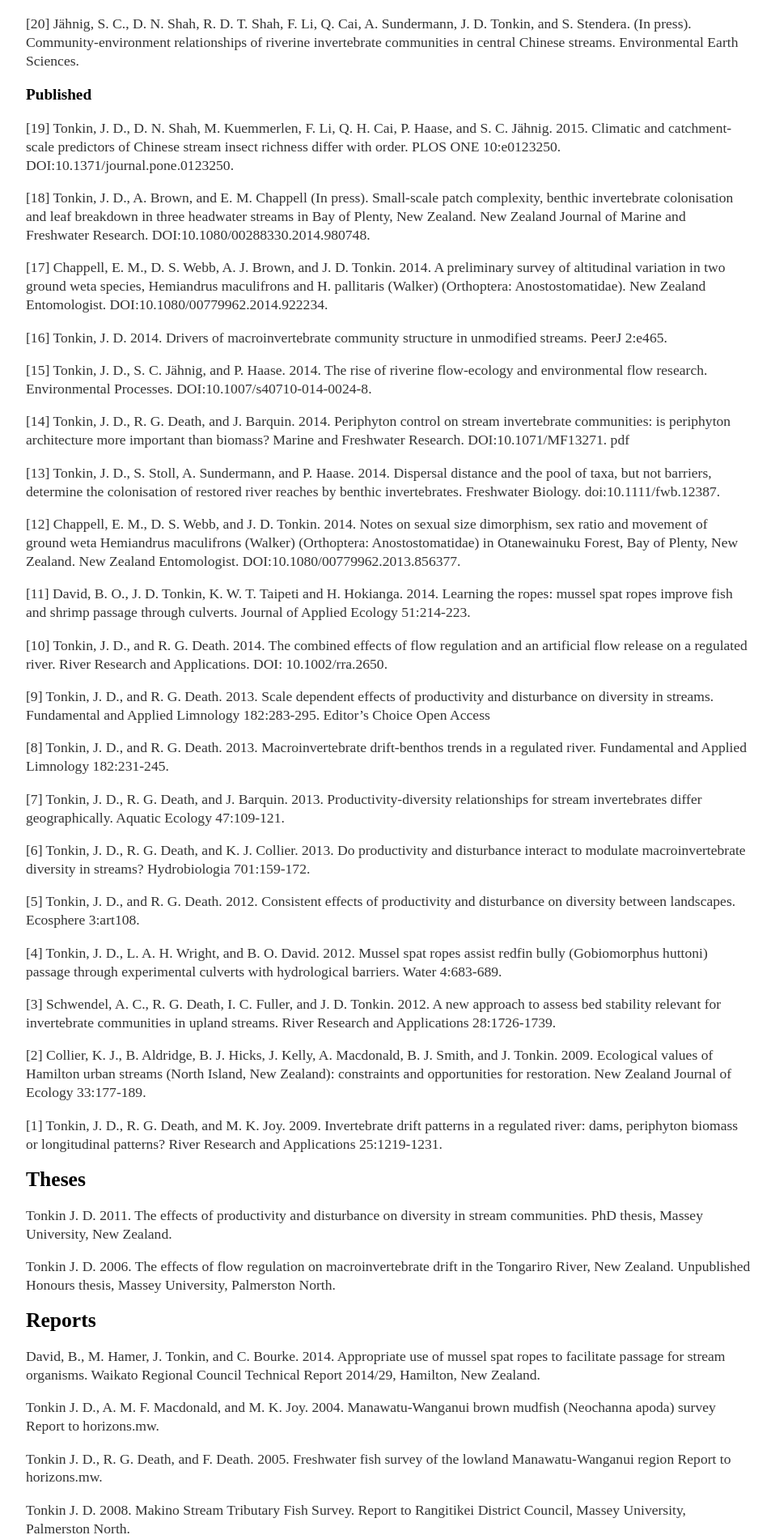
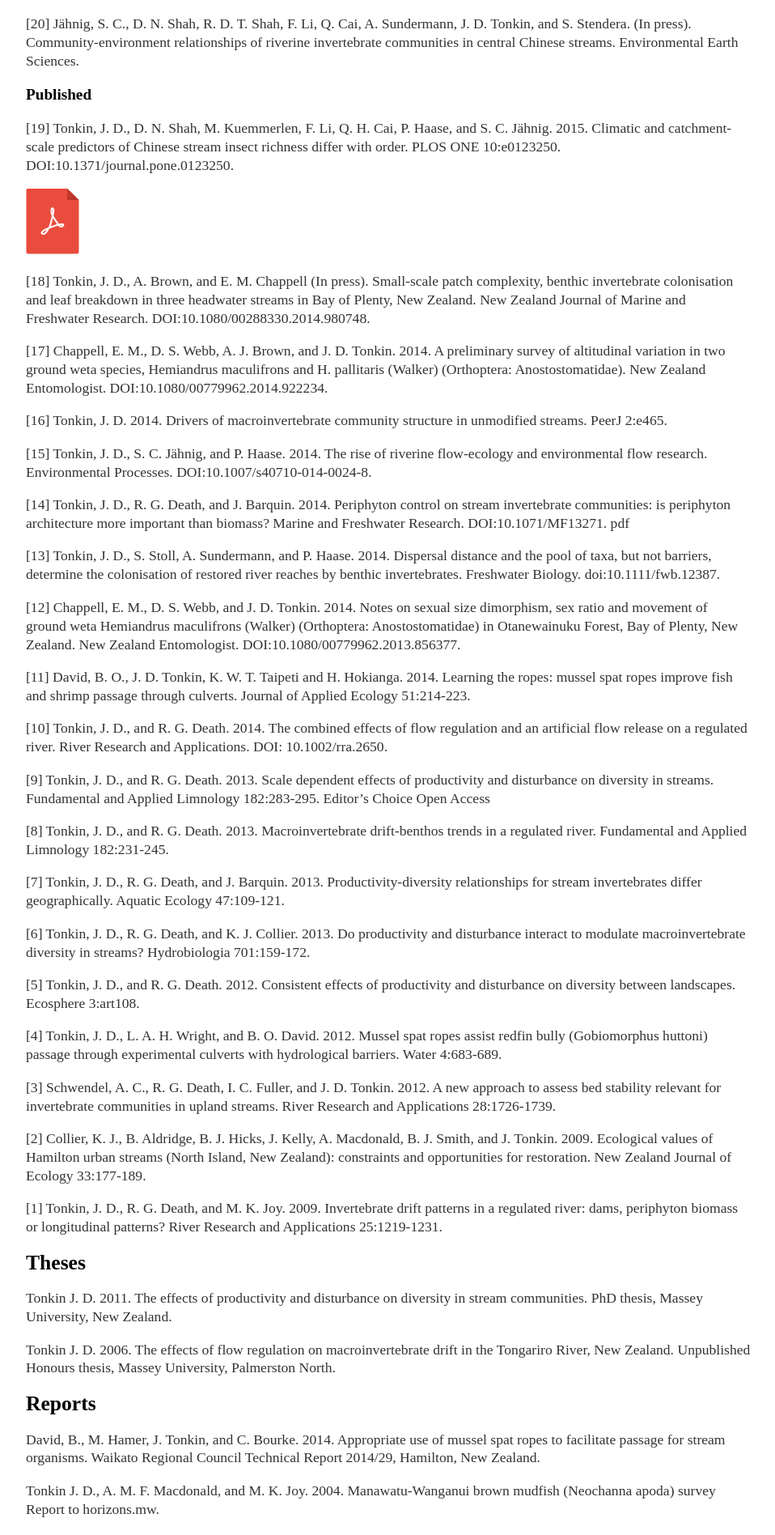
Before and after one commit to jdtonkin/jdtonkin.github.io, a Jekyll site: the page built from Publications/index.html, in a window 1280 px wide. Shown: the part 890-2786 px from the top of the page at 81% size, without its empty margins (160-1118 px from the left). Built offline with Jekyll 4.4.1, drawn with Linux system fonts in a browser that asks for light colours.

Commit message:
first try at pdf link

```diff
--- a/Publications/index.html
+++ b/Publications/index.html
@@ -37,7 +37,7 @@ title: Publications
 <h3>Published</h3>
 
 <p>[19] Tonkin, J. D., D. N. Shah, M. Kuemmerlen, F. Li, Q. H. Cai, P. Haase, and S. C. Jähnig. 2015. Climatic and catchment-scale predictors of Chinese stream insect richness differ with order. PLOS ONE 10:e0123250.
-DOI:10.1371/journal.pone.0123250.</p>
+DOI:10.1371/journal.pone.0123250.</p>  <a href="file:////Users/jonathantonkin/Documents/My papers/2015 Tonkin etal PLOS ONE.pdf"><img src="pdf-red.png" alt="broken"></a>
 
 <p>[18] Tonkin, J. D., A. Brown, and E. M. Chappell (In press). Small-scale patch complexity, benthic invertebrate colonisation and leaf breakdown in three headwater streams in Bay of Plenty, New Zealand. New Zealand Journal of Marine and Freshwater Research. DOI:10.1080/00288330.2014.980748.</p>
 
```
Also changed, not shown: Publications/pdf-blue.png (added), Publications/pdf-green.png (added), Publications/pdf-purple.png (added), Publications/pdf-red.png (added), Publications/pdf-yellow.png (added), 1 other file.
